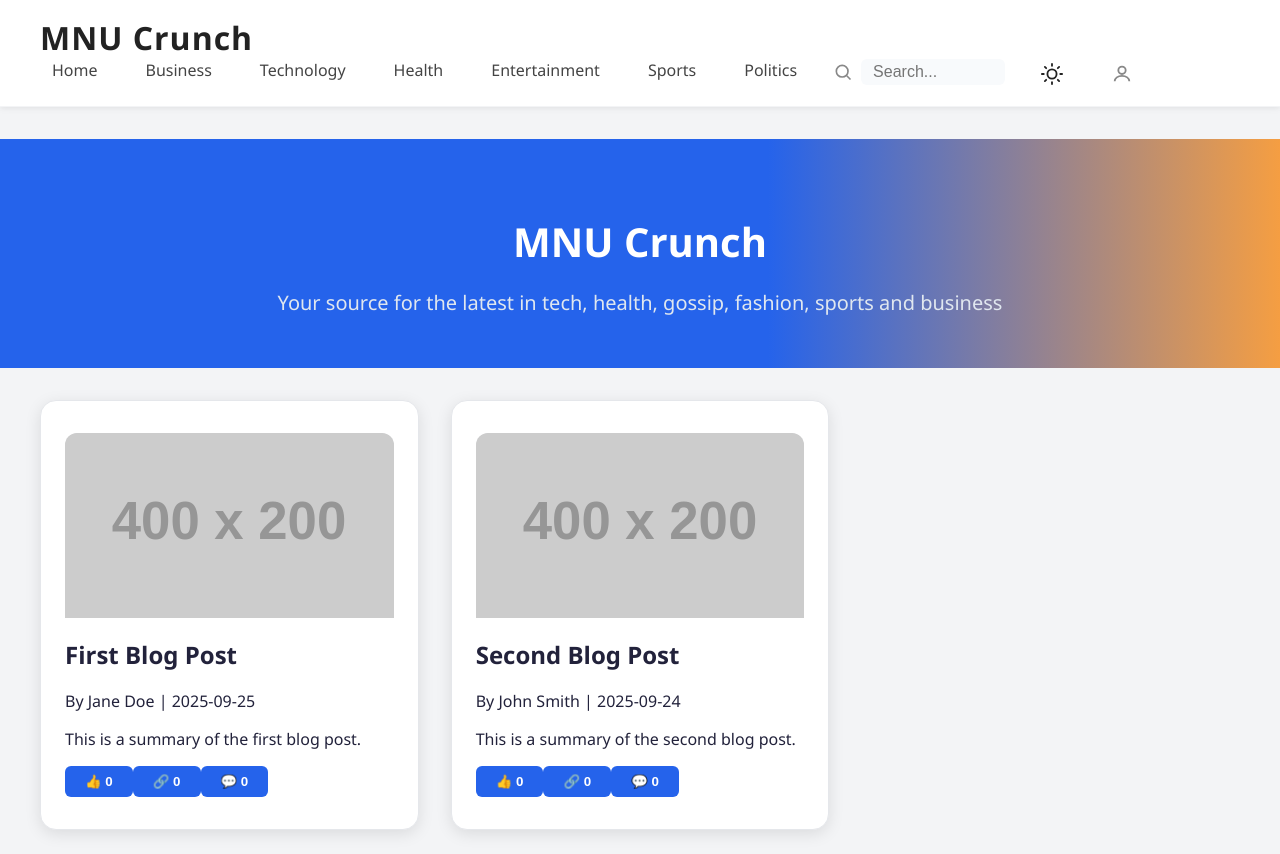
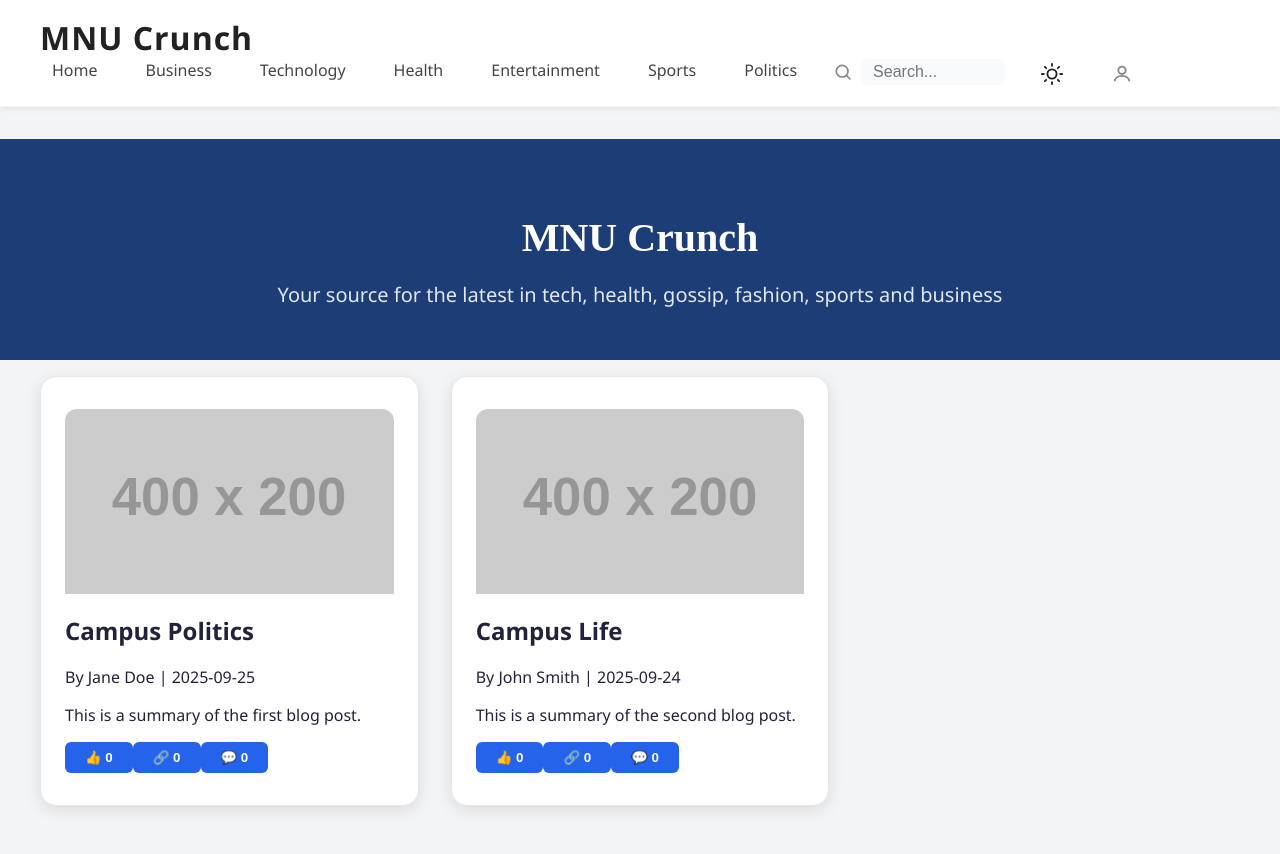
Before and after one commit to Okalmary254/mnu-tech-crunch, a React (Create React App) app: page / in a window 1280 px wide. After the commit the page ends 830 px from the top, so only its background shows below. Built offline with nearby package versions, Linux system fonts and the light colour scheme.

Commit message:
changed some font family

```diff
--- a/src/data.js
+++ b/src/data.js
@@ -2,7 +2,7 @@
 export const posts = [
   {
     id: 1,
-    title: "First Blog Post",
+    title: "Campus Politics",
     author: "Jane Doe",
     date: "2025-09-25",
     excerpt: "This is a summary of the first blog post.",
@@ -11,7 +11,7 @@ export const posts = [
   },
   {
     id: 2,
-    title: "Second Blog Post",
+    title: "Campus Life",
     author: "John Smith",
     date: "2025-09-24",
     excerpt: "This is a summary of the second blog post.",
--- a/src/index.css
+++ b/src/index.css
@@ -112,13 +112,15 @@ code {
 
 /* Header styling */
 header {
-  background: linear-gradient(90deg, var(--primary) 60%, var(--secondary) 100%);
+  background: rgb(28, 61, 117);
   color: #fff;
   padding: 3rem 0 2rem 0;
-  margin-bottom: 2rem;
+  margin-top: 1rem;
+  margin-bottom: 1rem;
   text-align: center;
 }
 header h1 {
+  font-family: 'Times New Roman', Times, serif;
   font-size: 2.5rem;
   font-weight: 700;
   margin-bottom: 0.5rem;
```
